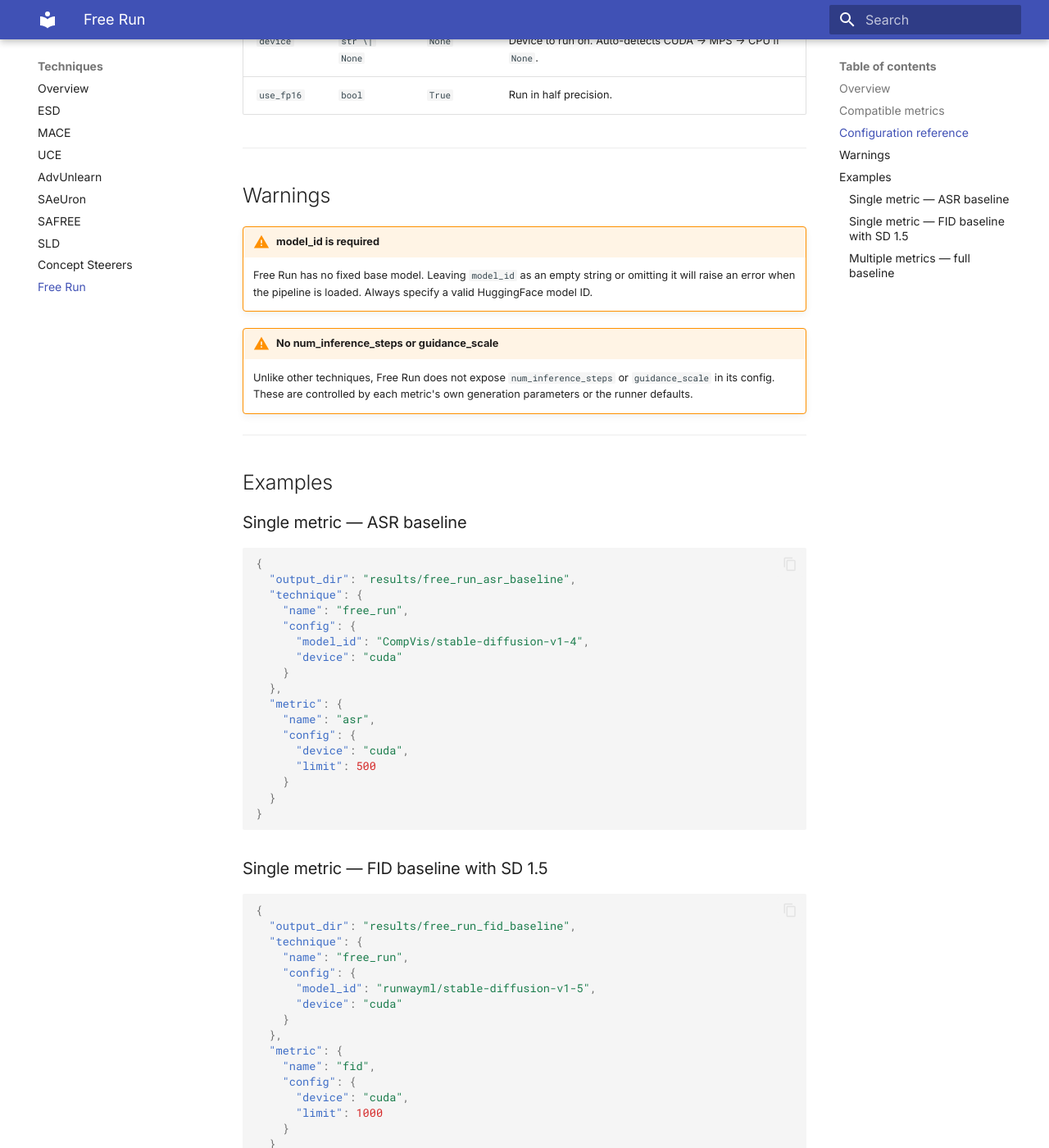
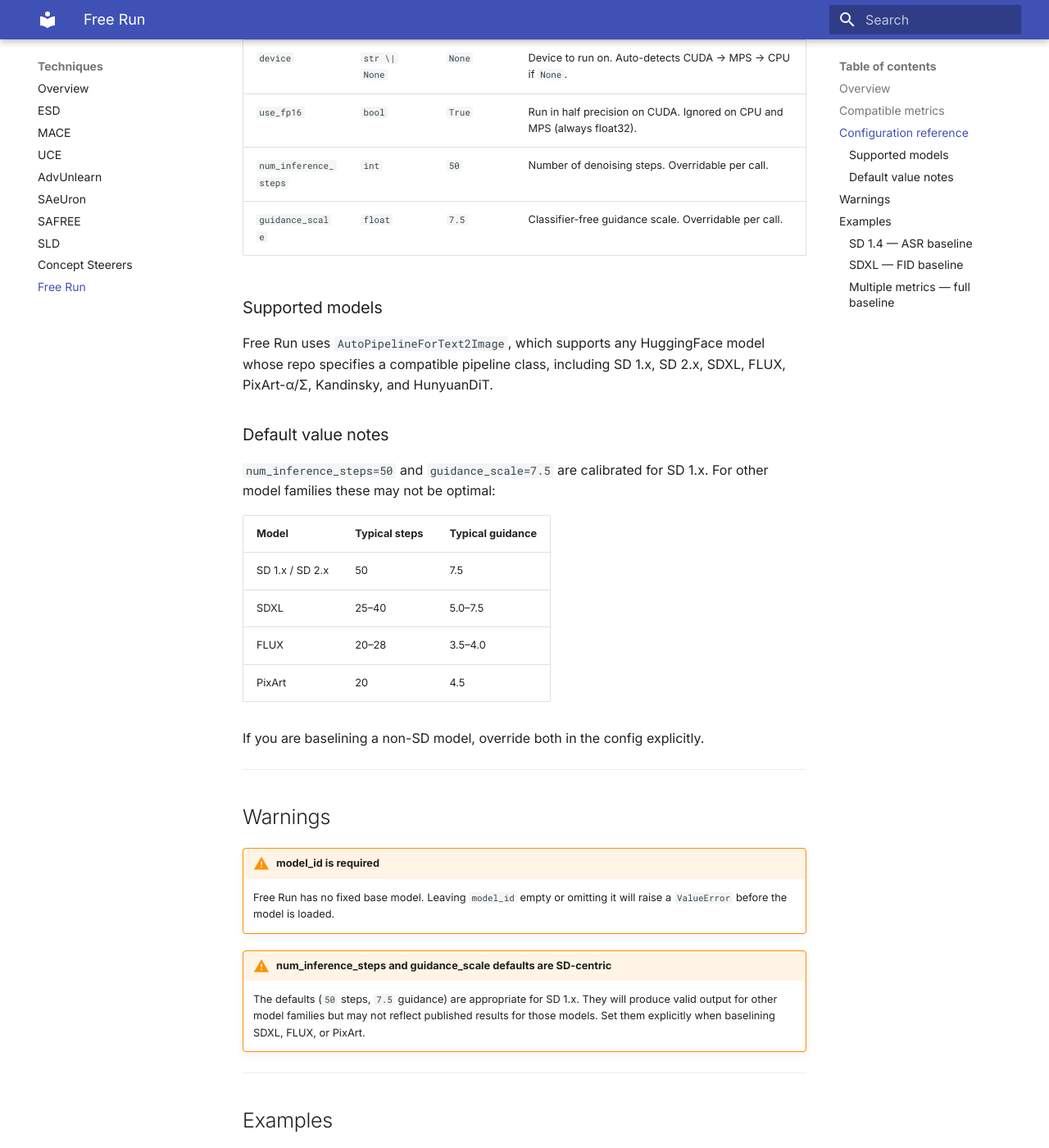
Before and after one commit to nikhilr2907/eval-learn, an MkDocs documentation site: the page built from docs/docs/techniques/free-run.md, in a window 1280 px wide and 1400 px high, scrolled down 1502 px. Shown: the whole window at 82% size. Built offline with MkDocs 1.6.1 and Material for MkDocs 9.7.7, drawn with Linux system fonts in a browser that asks for light colours; some of the changed text lies outside the part shown.

Commit message:
fix: further changes to documentation and metrics

````diff
--- a/docs/docs/techniques/free-run.md
+++ b/docs/docs/techniques/free-run.md
@@ -43,29 +43,50 @@ be used with Free Run regardless of concept.
 
 | Field | Type | Default | Description |
 |-------|------|---------|-------------|
-| `model_id` | `str` | `""` | **Required.** HuggingFace model ID for any text-to-image diffusion model. |
+| `model_id` | `str` | — | **Required.** HuggingFace model ID for any text-to-image model supported by `AutoPipelineForText2Image`. |
 | `device` | `str \| None` | `None` | Device to run on. Auto-detects CUDA → MPS → CPU if `None`. |
-| `use_fp16` | `bool` | `True` | Run in half precision. |
+| `use_fp16` | `bool` | `True` | Run in half precision on CUDA. Ignored on CPU and MPS (always float32). |
+| `num_inference_steps` | `int` | `50` | Number of denoising steps. Overridable per call. |
+| `guidance_scale` | `float` | `7.5` | Classifier-free guidance scale. Overridable per call. |
+
+### Supported models
+
+Free Run uses `AutoPipelineForText2Image`, which supports any HuggingFace model whose
+repo specifies a compatible pipeline class, including SD 1.x, SD 2.x, SDXL, FLUX,
+PixArt-α/Σ, Kandinsky, and HunyuanDiT.
+
+### Default value notes
+
+`num_inference_steps=50` and `guidance_scale=7.5` are calibrated for SD 1.x. For other
+model families these may not be optimal:
+
+| Model | Typical steps | Typical guidance |
+|-------|--------------|-----------------|
+| SD 1.x / SD 2.x | 50 | 7.5 |
+| SDXL | 25–40 | 5.0–7.5 |
+| FLUX | 20–28 | 3.5–4.0 |
+| PixArt | 20 | 4.5 |
+
+If you are baselining a non-SD model, override both in the config explicitly.
 
 ---
 
 ## Warnings
 
 !!! warning "model_id is required"
-    Free Run has no fixed base model. Leaving `model_id` as an empty string or omitting it
-    will raise an error when the pipeline is loaded. Always specify a valid HuggingFace
-    model ID.
+    Free Run has no fixed base model. Leaving `model_id` empty or omitting it will raise
+    a `ValueError` before the model is loaded.
 
-!!! warning "No num_inference_steps or guidance_scale"
-    Unlike other techniques, Free Run does not expose `num_inference_steps` or
-    `guidance_scale` in its config. These are controlled by each metric's own generation
-    parameters or the runner defaults.
+!!! warning "num_inference_steps and guidance_scale defaults are SD-centric"
+    The defaults (`50` steps, `7.5` guidance) are appropriate for SD 1.x. They will
+    produce valid output for other model families but may not reflect published results
+    for those models. Set them explicitly when baselining SDXL, FLUX, or PixArt.
 
 ---
 
 ## Examples
 
-### Single metric — ASR baseline
+### SD 1.4 — ASR baseline
 
 ```json
 {
@@ -87,15 +108,17 @@ be used with Free Run regardless of concept.
 }
 ```
 
-### Single metric — FID baseline with SD 1.5
+### SDXL — FID baseline
 
 ```json
 {
-  "output_dir": "results/free_run_fid_baseline",
+  "output_dir": "results/free_run_sdxl_fid_baseline",
   "technique": {
     "name": "free_run",
     "config": {
-      "model_id": "runwayml/stable-diffusion-v1-5",
+      "model_id": "stabilityai/stable-diffusion-xl-base-1.0",
+      "num_inference_steps": 30,
+      "guidance_scale": 5.0,
       "device": "cuda"
     }
   },
````
Also changed, not shown: docs/docs/techniques/concept-steerers.md (+1 -1 lines), 7 other files.
